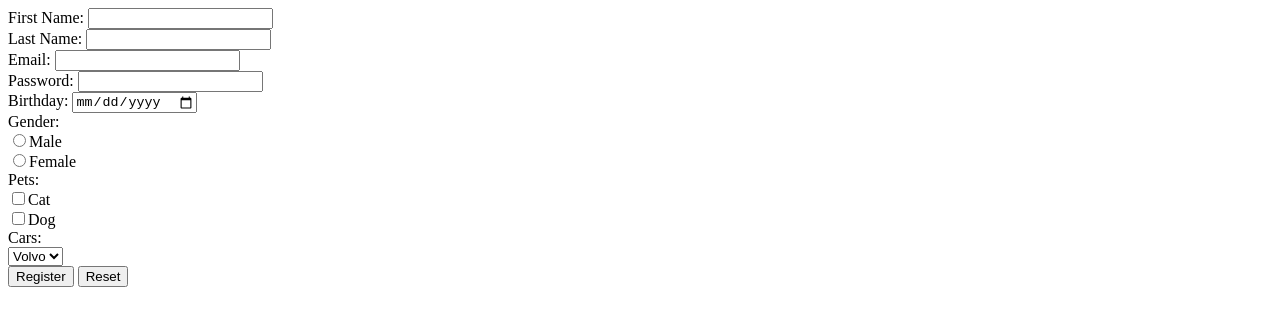
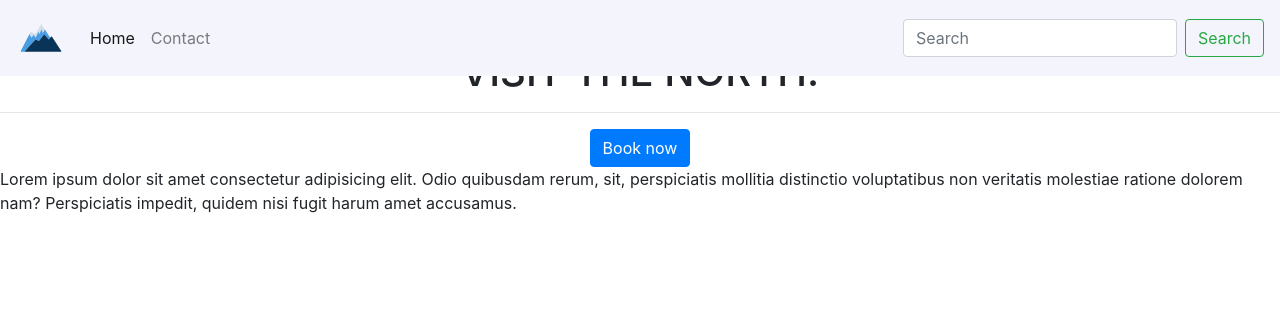
Before and after one commit to jobo90/startup, a plain HTML site: page index.html in a window 1280 px wide. Drawn offline with nearby package versions, Linux system fonts and the light colour scheme; a web font is replaced by a local one.

Commit message:
Updated paths

```diff
--- a/index.html
+++ b/index.html
@@ -1,29 +1,72 @@
 <!DOCTYPE html>
 <html>
+
 <head>
-    <title></title>
-    <link rel="stylesheet" type="text/css" href="style.css">
+    <title>Startup example</title>
+
+    <!-- Google Fonts -->
+    <link href="https://fonts.googleapis.com/css?family=Cabin+Sketch" rel="stylesheet">
+    <link href="https://fonts.googleapis.com/css?family=Titillium+Web" rel="stylesheet">
+
+
+    <!-- Bootstrap -->
+    <link rel="stylesheet" href="https://stackpath.bootstrapcdn.com/bootstrap/4.1.3/css/bootstrap.min.css" integrity="sha384-MCw98/SFnGE8fJT3GXwEOngsV7Zt27NXFoaoApmYm81iuXoPkFOJwJ8ERdknLPMO"
+        crossorigin="anonymous">
+
+    <!-- Stylesheet -->
+    <!-- <link rel="stylesheet" type="text/css" media="screen" href="style.css"> -->
 </head>
+
 <body>
-    <form method="GET">
-        First Name: <input type="text" name="firstname"><br>
-        Last Name: <input type="text" name="lastname"><br>
-        Email: <input type="email" name="email" required><br>
-        Password: <input type="password" name="password" minlength="5"><br>
-        Birthday: <input type="date" name="birthday"><br>
-        Gender:<br>
-        <input type="radio" name="gender" value="male">Male<br>
-        <input type="radio" name="gender" value="female">Female<br>
-        Pets:<br>
-        <input type="checkbox" name="cat">Cat<br>
-        <input type="checkbox" name="dog">Dog<br>
-        Cars:<br>
-        <select name="cars">
-            <option value="volvo" name="volvo">Volvo</option>
-            <option value="audi" name="audi">Audi</option>
-        </select><br>
-        <input type="submit" value="Register">
-        <input type="reset">
-    </form>
+    <header class="text-center">
+        <nav class="navbar fixed-top navbar-expand-lg navbar-light" style="background-color: rgb(244, 245, 252);">
+            <a class="navbar-brand" href="#"><img src="src/logo.svg" width="50" height="50" alt=""></a>
+            <button class="navbar-toggler" type="button" data-toggle="collapse" data-target="#navbarSupportedContent"
+                aria-controls="navbarSupportedContent" aria-expanded="false" aria-label="Toggle navigation">
+                <span class="navbar-toggler-icon"></span>
+            </button>
+
+            <div class="collapse navbar-collapse" id="navbarSupportedContent">
+                <ul class="navbar-nav mr-auto">
+                    <li class="nav-item active">
+                        <a class="nav-link" href="#">Home <span class="sr-only">(current)</span></a>
+                    </li>
+                    <li class="nav-item">
+                        <a class="nav-link" href="#">Contact</a>
+                    </li>
+                </ul>
+                <form class="form-inline my-2 my-lg-0">
+                    <input class="form-control mr-sm-2" type="search" placeholder="Search" aria-label="Search">
+                    <button class="btn btn-outline-success my-2 my-sm-0" type="submit">Search</button>
+                </form>
+            </div>
+        </nav>
+
+        <div class="header-content">
+            <div class="col-lg-12 my-auto">
+                <h1 class="text-uppercase">Embrace the elements.<br>Visit the North.</h1>
+            </div>
+
+            <hr>
+
+            <div class="col-lg-12 my-auto">
+                <button class="btn btn-primary btn-xl">Book now</button>
+            </div>
+        </div>
+    </header>
+
+    <div class="main">
+        <p>Lorem ipsum dolor sit amet consectetur adipisicing elit. Odio quibusdam rerum, sit, perspiciatis mollitia
+            distinctio voluptatibus non veritatis molestiae ratione dolorem nam? Perspiciatis impedit, quidem nisi
+            fugit harum amet accusamus.</p>
+    </div>
+
+    <script src="https://code.jquery.com/jquery-3.3.1.slim.min.js" integrity="sha384-q8i/X+965DzO0rT7abK41JStQIAqVgRVzpbzo5smXKp4YfRvH+8abtTE1Pi6jizo"
+        crossorigin="anonymous"></script>
+    <script src="https://cdnjs.cloudflare.com/ajax/libs/popper.js/1.14.3/umd/popper.min.js" integrity="sha384-ZMP7rVo3mIykV+2+9J3UJ46jBk0WLaUAdn689aCwoqbBJiSnjAK/l8WvCWPIPm49"
+        crossorigin="anonymous"></script>
+    <script src="https://stackpath.bootstrapcdn.com/bootstrap/4.1.3/js/bootstrap.min.js" integrity="sha384-ChfqqxuZUCnJSK3+MXmPNIyE6ZbWh2IMqE241rYiqJxyMiZ6OW/JmZQ5stwEULTy"
+        crossorigin="anonymous"></script>
 </body>
+
 </html>
--- /dev/null
+++ b/style.css
@@ -0,0 +1,90 @@
+body,
+html {
+  width: 100%;
+  height: 100%;
+}
+
+header {
+  background-image: url(src/background.jpg);
+  background-position: center;
+  background-size: cover;
+  height: 80%;
+}
+
+.header-content {
+  padding: 30px;
+  position: absolute;
+  width: 100%;
+  height: 100%;
+  left: 0;
+  background: rgba(255, 255, 255, 0.35);
+}
+
+header h1 {
+  font-family: "Cabin Sketch", cursive;
+  font-size: 4rem;
+  color: #333;
+  font-weight: 500;
+  text-shadow: 2px 2px 10px #333;
+  margin-top: 220px;
+}
+
+hr {
+  max-width: 500px;
+  border-width: 2px;
+  /* border-color: rgb(31, 134, 219, 0.4); */
+  border-color: rgba(0, 0, 0, 0.4);
+}
+
+header hr {
+  margin-top: 70px;
+  margin-bottom: 70px;
+}
+
+.btn-primary {
+    border-radius: 40px;
+    background-color: #eb8633;
+    border-color: #eb8633;
+    padding: 15px 30px;
+    box-shadow: 0px 2px 3px #333;
+    transition: all 0.2s ease;
+    position: relative;
+    top: 0;
+    font-family: 'Titillium Web', sans-serif;
+    font-size: 1.25rem;
+}
+
+.btn-primary:hover {
+    background-color: #e07218;
+    border-color: #e07218;
+}
+
+.btn-primary:active {
+    background-color: #e07218 !important;
+    border-color: #e07218 !important;
+    box-shadow: 0px 2px 3px #333;
+    top: 3px;
+}
+
+.btn-primary:focus {
+    box-shadow: 0px 2px 3px #333 !important;
+    border: none !important;
+}
+
+.main {
+    font-family: 'Titillium Web', sans-serif;
+    padding: 30px;
+}
+
+/* Responsive text */
+@media (min-width: 300px) {
+  header h1 {
+    font-size: 3rem;
+  }
+}
+
+@media (min-width: 768px) {
+  header h1 {
+    font-size: 4rem;
+  }
+}
```
Also changed, not shown: src/background.jpg (added), src/logo.svg (added).
